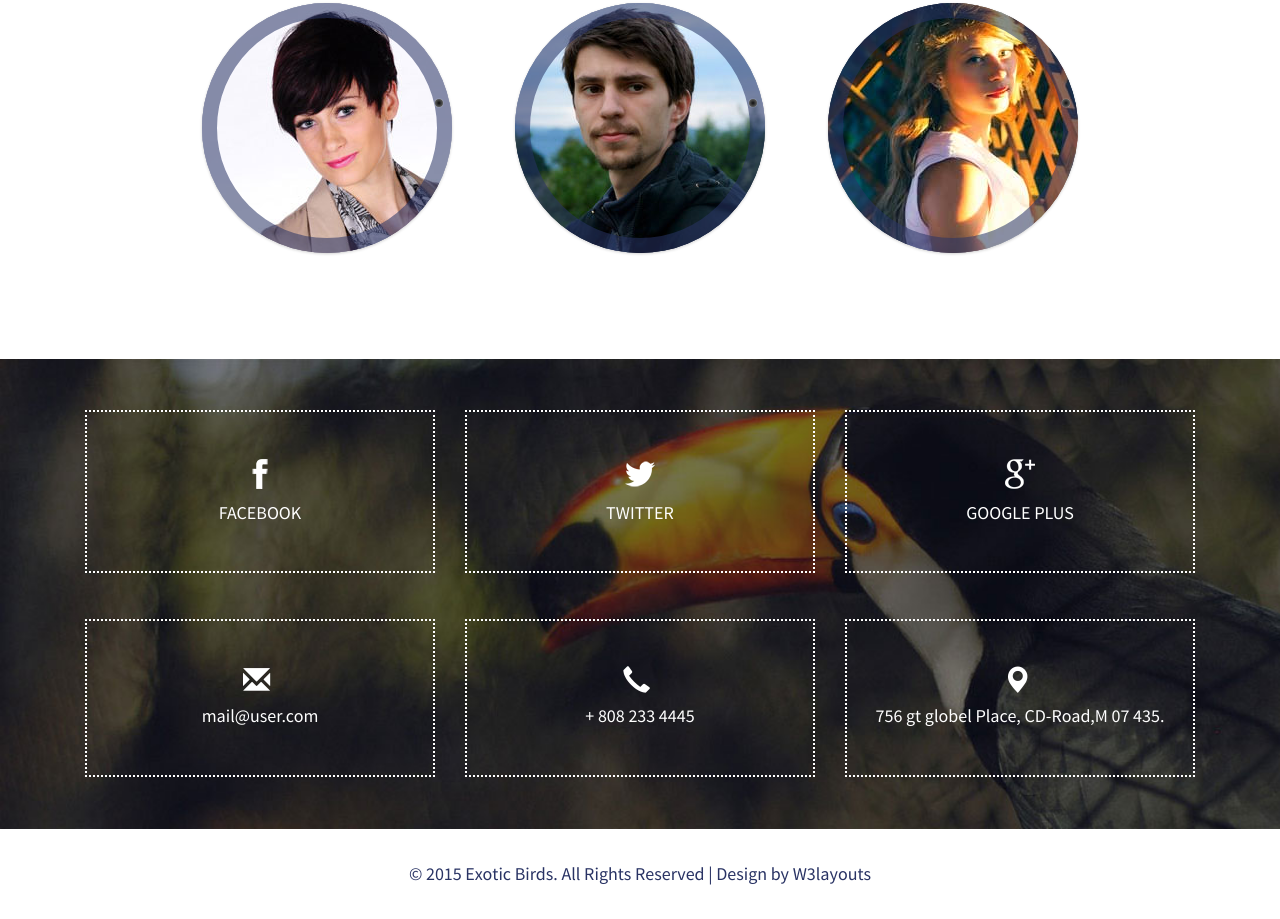
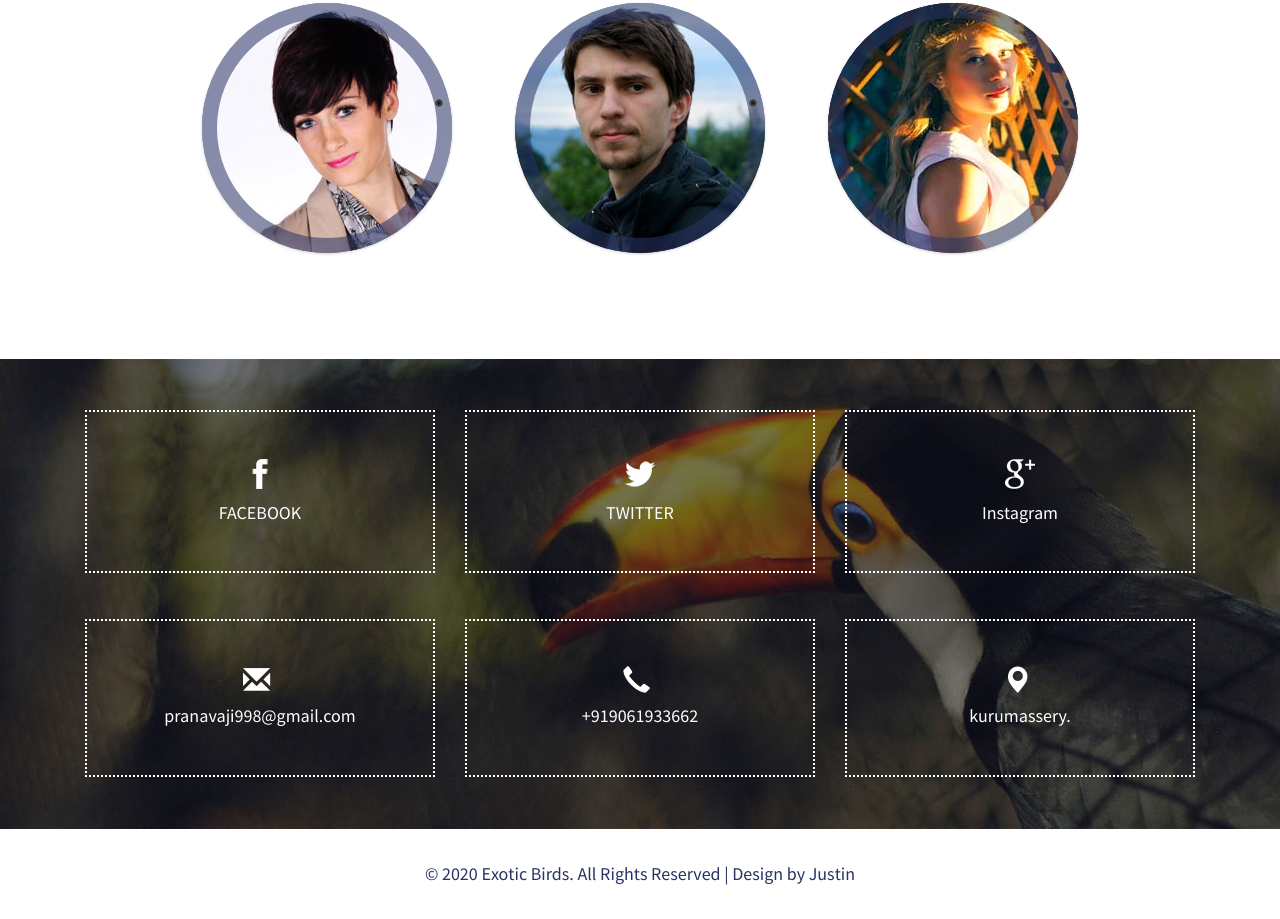
Before and after one commit to justinthoms/bluewings_aviary, a plain HTML site: page about.html in a window 1280 px wide. Shown: the part 1416-2335 px from the top of the page. Drawn offline with Linux system fonts and the light colour scheme.

Commit message:
Update about.html

```diff
--- a/about.html
+++ b/about.html
@@ -35,13 +35,13 @@ Smartphone Compatible web template, free webdesigns for Nokia, Samsung, LG, Sony
 		<div class="container">
 			<div class="head-main">
 				<div class="col-md-4 head-left">
-					<p><span class="glyphicon glyphicon-map-marker" aria-hidden="true"></span>28 Fusce accumsan libero</p>
+					<p><span class="glyphicon glyphicon-map-marker" aria-hidden="true"></span>kurumassery</p>
 				</div>
 				<div class="col-md-4 head-middle">
 					<a href="index.html"><img src="images/logo-1.png" alt="" /></a>
 				</div>
 				<div class="col-md-4 head-right">
-					<p>+ 800 8798 3029 29482</p>
+					<p>+919061933662</p>
 				</div>
 				<div class="clearfix"></div>
 			</div>
@@ -199,7 +199,7 @@ Smartphone Compatible web template, free webdesigns for Nokia, Samsung, LG, Sony
 					<div class="col-md-4 follow-left">
 						<div class="f-1">
 							<a href="#"><label class="google"></label></a>
-							<p><a href="#">GOOGLE PLUS</a></p>
+							<p><a href="https://www.instagram.com/bluewings_aviary/">Instagram</a></p>
 						</div>
 					</div>
 					<div class="clearfix"> </div>
@@ -208,19 +208,19 @@ Smartphone Compatible web template, free webdesigns for Nokia, Samsung, LG, Sony
 					<div class="col-md-4 follow-left">
 						<div class="f-1">
 							<span class="glyphicon glyphicon-envelope" aria-hidden="true"></span>
-							<p><a href="mailto:example@email.com">mail@user.com</a></p>
+							<p><a href="mailto:example@email.com">pranavaji998@gmail.com</a></p>
 						</div>
 					</div>
 					<div class="col-md-4 follow-left">
 						<div class="f-1">
 							<span class="glyphicon glyphicon-earphone" aria-hidden="true"></span>
-							<p>+ 808 233 4445</p>
+							<p>+919061933662</p>
 						</div>
 					</div>
 					<div class="col-md-4 follow-left">
 						<div class="f-1">
 							<span class="glyphicon glyphicon-map-marker" aria-hidden="true"></span>
-							<p>756 gt globel Place, CD-Road,M 07 435.</p>
+							<p>kurumassery.</p>
 						</div>
 					</div>
 					<div class="clearfix"> </div>
@@ -233,7 +233,7 @@ Smartphone Compatible web template, free webdesigns for Nokia, Samsung, LG, Sony
 	<div class="footer">
 		<div class="container">
 			<div class="footer-top">
-				<p>© 2015 Exotic Birds. All Rights Reserved | Design by  <a href="http://w3layouts.com/" target="_blank">W3layouts</a> </p>
+				<p>© 2020 Exotic Birds. All Rights Reserved | Design by  <a href="https://justinthoms.github.io/bluewings_aviary/" target="_blank">Justin</a> </p>
 			</div>
 		</div>
 		<script type="text/javascript">
```
